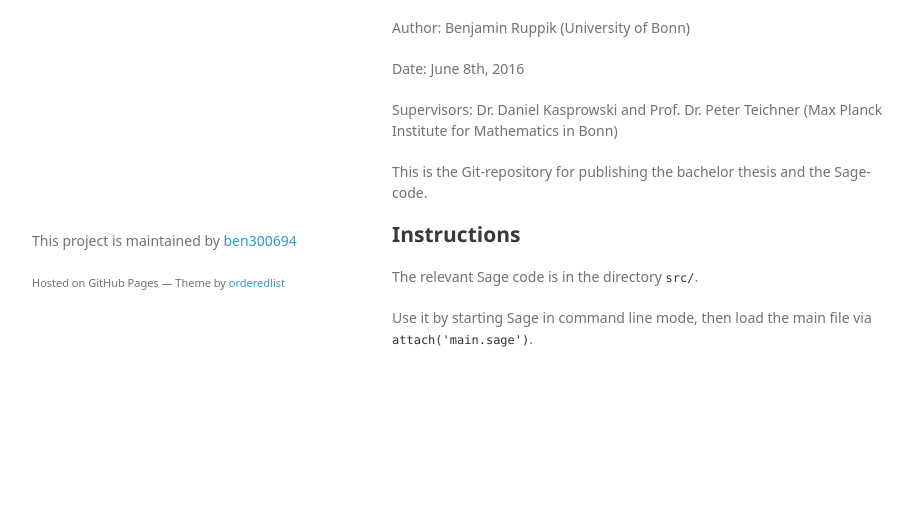
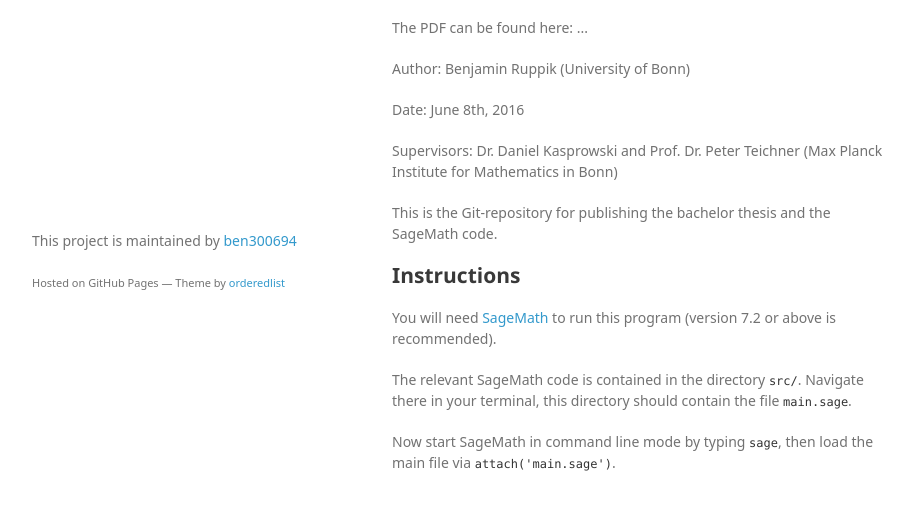
Before and after one commit to ben300694/torsion-in-gamma, a plain HTML site: page index.html in a window 1280 px wide. Shown: the part 438-948 px from the top of the page, without its empty margins (178-1093 px from the left). Before the commit the page ends 857 px from the top, so only its background shows below. Drawn offline with Linux system fonts and the light colour scheme; a web font is replaced by a local one.

Commit message:
Create gh-pages branch via GitHub

```diff
--- a/index.html
+++ b/index.html
@@ -35,6 +35,8 @@
 bachelor thesis in mathematics with the topic
 "Torsion in <img src="http://www.sciweavers.org/tex2img.php?eq=%5CGamma%20%28%5Cpi_2%20K%29%20%2F%20%5Cpi_1%20K&amp;bc=White&amp;fc=Black&amp;im=jpg&amp;fs=12&amp;ff=arev&amp;edit=0" alt="equation">".</p>
 
+<p>The PDF can be found here: ...</p>
+
 <p>Author:
 Benjamin Ruppik (University of Bonn)</p>
 
@@ -47,14 +49,17 @@ Prof. Dr. Peter Teichner
 (Max Planck Institute for Mathematics in Bonn)</p>
 
 <p>This is the Git-repository for publishing the
-bachelor thesis and the Sage-code.</p>
+bachelor thesis and the SageMath code.</p>
 
 <h2>
 <a id="instructions" class="anchor" href="#instructions" aria-hidden="true"><span aria-hidden="true" class="octicon octicon-link"></span></a>Instructions</h2>
 
-<p>The relevant Sage code is in the directory <code>src/</code>.</p>
+<p>You will need <a href="http://www.sagemath.org/index.html">SageMath</a> to run this program (version 7.2 or above is recommended).</p>
 
-<p>Use it by starting Sage in command line mode,
+<p>The relevant SageMath code is contained in the directory <code>src/</code>.
+Navigate there in your terminal, this directory should contain the file <code>main.sage</code>.</p>
+
+<p>Now start SageMath in command line mode by typing <code>sage</code>,
 then load the main file via <code>attach('main.sage')</code>.</p>
       </section>
       <footer>
--- a/params.json
+++ b/params.json
@@ -1,6 +1,6 @@
 {
   "name": "Torsion-in-gamma",
   "tagline": "Sage module to calculate the invariant Tors (Gamma pi_2 K) / pi_1 K for specific CW-complexes K",
-  "body": "# Torsion in (Gamma pi_2 K) / pi_1 K\r\n\r\nThis code was written for the\r\nbachelor thesis in mathematics with the topic\r\n\"Torsion in ![equation](http://www.sciweavers.org/tex2img.php?eq=%5CGamma%20%28%5Cpi_2%20K%29%20%2F%20%5Cpi_1%20K&bc=White&fc=Black&im=jpg&fs=12&ff=arev&edit=0)\".\r\n\r\nAuthor:\r\nBenjamin Ruppik (University of Bonn)\r\n\r\nDate:\r\nJune 8th, 2016\r\n\r\nSupervisors:\r\nDr. Daniel Kasprowski and\r\nProf. Dr. Peter Teichner\r\n(Max Planck Institute for Mathematics in Bonn)\r\n\r\nThis is the Git-repository for publishing the\r\nbachelor thesis and the Sage-code.\r\n\r\n## Instructions\r\n\r\nThe relevant Sage code is in the directory `src/`.\r\n\r\nUse it by starting Sage in command line mode,\r\nthen load the main file via `attach('main.sage')`.\r\n",
+  "body": "# Torsion in (Gamma pi_2 K) / pi_1 K\r\n\r\nThis code was written for the\r\nbachelor thesis in mathematics with the topic\r\n\"Torsion in ![equation](http://www.sciweavers.org/tex2img.php?eq=%5CGamma%20%28%5Cpi_2%20K%29%20%2F%20%5Cpi_1%20K&bc=White&fc=Black&im=jpg&fs=12&ff=arev&edit=0)\".\r\n\r\nThe PDF can be found here: ...\r\n\r\nAuthor:\r\nBenjamin Ruppik (University of Bonn)\r\n\r\nDate:\r\nJune 8th, 2016\r\n\r\nSupervisors:\r\nDr. Daniel Kasprowski and\r\nProf. Dr. Peter Teichner\r\n(Max Planck Institute for Mathematics in Bonn)\r\n\r\nThis is the Git-repository for publishing the\r\nbachelor thesis and the SageMath code.\r\n\r\n## Instructions\r\n\r\nYou will need [SageMath](http://www.sagemath.org/index.html) to run this program (version 7.2 or above is recommended).\r\n\r\nThe relevant SageMath code is contained in the directory `src/`.\r\nNavigate there in your terminal, this directory should contain the file `main.sage`.\r\n\r\nNow start SageMath in command line mode by typing `sage`,\r\nthen load the main file via `attach('main.sage')`.\r\n",
   "note": "Don't delete this file! It's used internally to help with page regeneration."
 }
```
